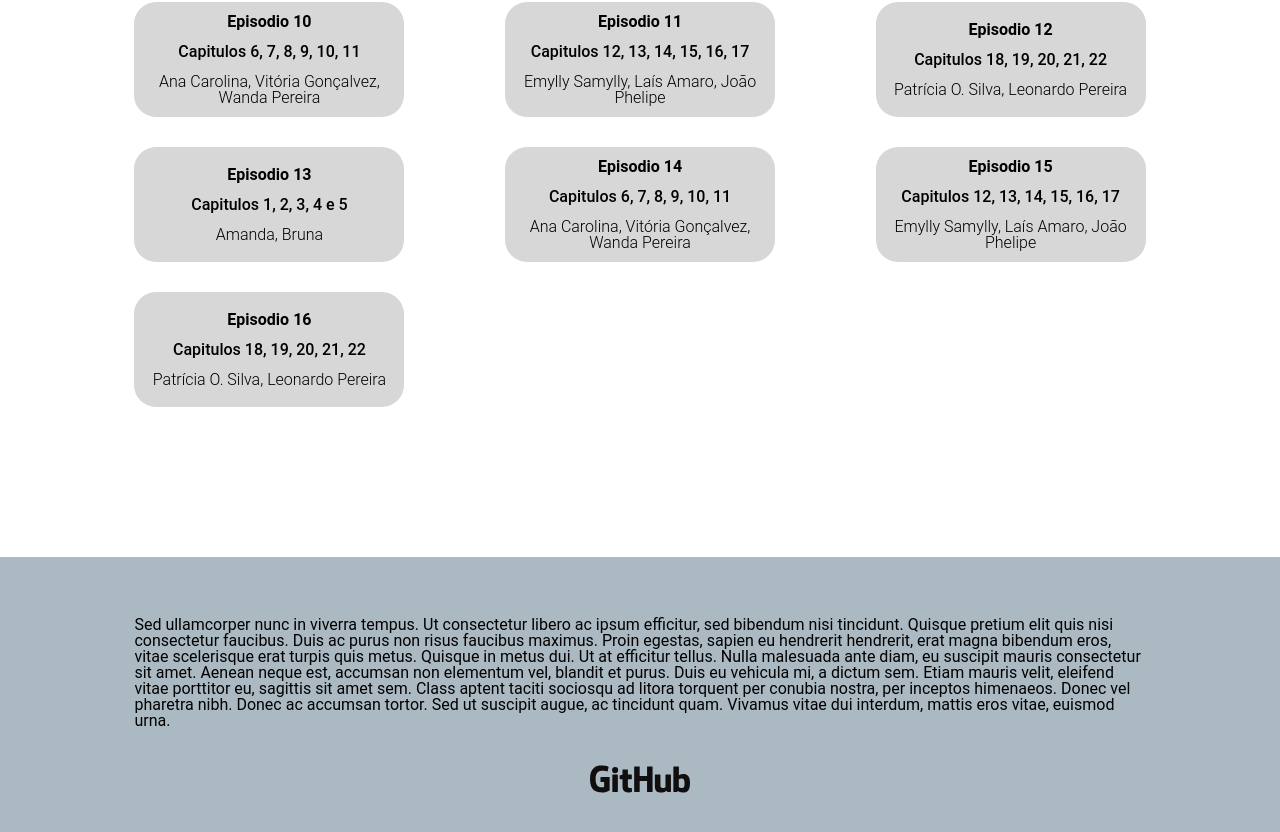
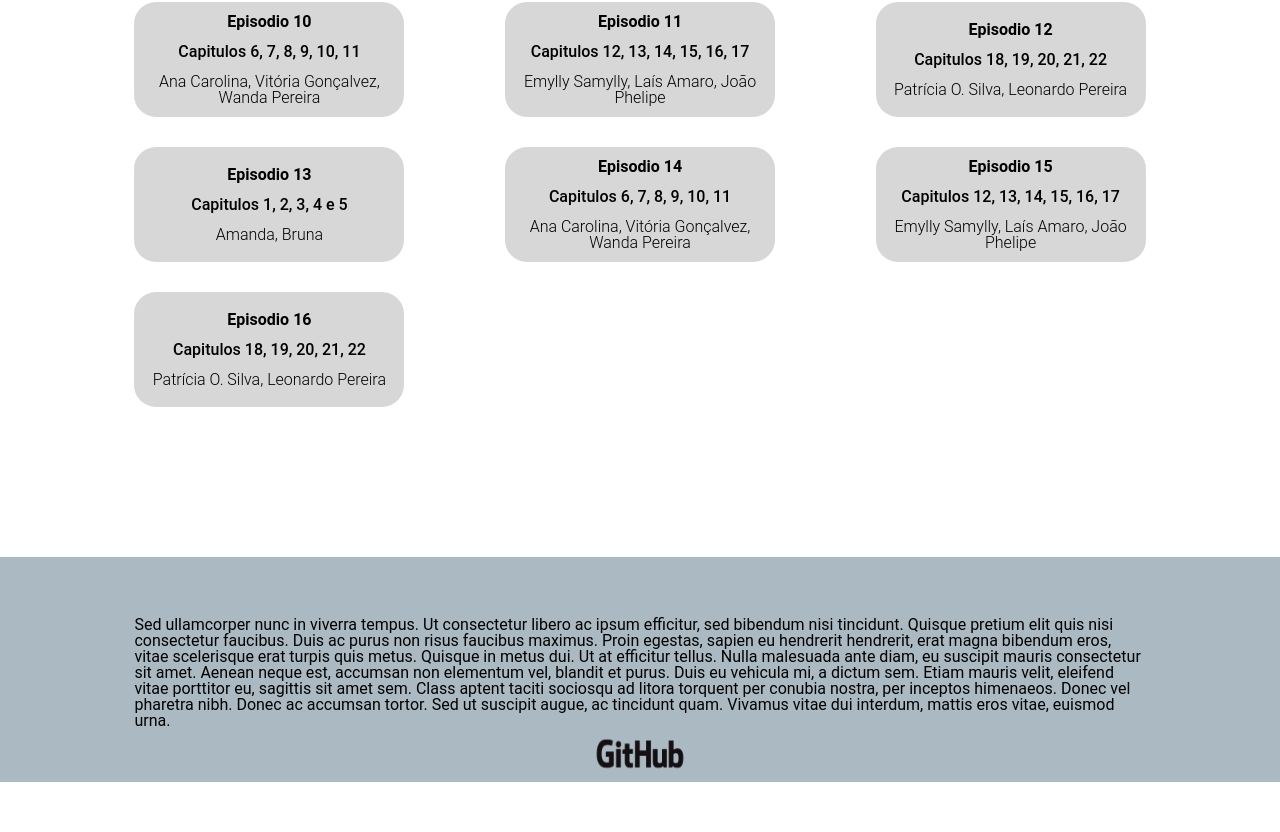
Before and after one commit to DomCasmurroPodcast/DomCasmurroPodcast, a Next.js app: page / in a window 1280 px wide. Shown: the part 1440-2272 px from the top of the page. After the commit the page ends 2222 px from the top, so only its background shows below. Built offline with nearby package versions, Linux system fonts and the light colour scheme.

Commit message:
Correção do estilo e imagem

```diff
--- a/src/pages/index.jsx
+++ b/src/pages/index.jsx
@@ -70,7 +70,8 @@ export default function Home() {
         <div className={styles.footer}>
           <p>Sed ullamcorper nunc in viverra tempus. Ut consectetur libero ac ipsum efficitur, sed bibendum nisi tincidunt. Quisque pretium elit quis nisi consectetur faucibus. Duis ac purus non risus faucibus maximus. Proin egestas, sapien eu hendrerit hendrerit, erat magna bibendum eros, vitae scelerisque erat turpis quis metus. Quisque in metus dui. Ut at efficitur tellus. Nulla malesuada ante diam, eu suscipit mauris consectetur sit amet. Aenean neque est, accumsan non elementum vel, blandit et purus. Duis eu vehicula mi, a dictum sem. Etiam mauris velit, eleifend vitae porttitor eu, sagittis sit amet sem. Class aptent taciti sociosqu ad litora torquent per conubia nostra, per inceptos himenaeos. Donec vel pharetra nibh. Donec ac accumsan tortor. Sed ut suscipit augue, ac tincidunt quam. Vivamus vitae dui interdum, mattis eros vitae, euismod urna.</p>
           <Link title="Veja código da página no GitHub" className={styles.gitHub_link} href="https://github.com/DomCasmurroPodcast/DomCasmurroPodcast.github.io">
-            <Image className={styles.gitHub_image} src="/imgs/Github_Logo.svg" width={100} height={100} alt="Veja código no GitHub"/>
+            <Image className={styles.gitHub_image} src="/imgs/GitHub_Logo.png" width={100} height={50} alt="Veja código no GitHub"/>
+
           </Link>
         </div>
       </div>
--- a/src/styles/Home.module.scss
+++ b/src/styles/Home.module.scss
@@ -158,3 +158,21 @@
 }
 
 }
+
+@media (max-width: 400px) {
+
+  .firstView{
+    h1{
+      font-size: 80px;
+    }
+  }
+}
+
+@media (max-width: 350px) {
+
+  .firstView{
+    h1{
+      font-size: 60px;
+    }
+  }
+}
```
Also changed, not shown: public/imgs/GitHub_Logo.png (added), public/imgs/GitHub_Logo.svg (deleted).
